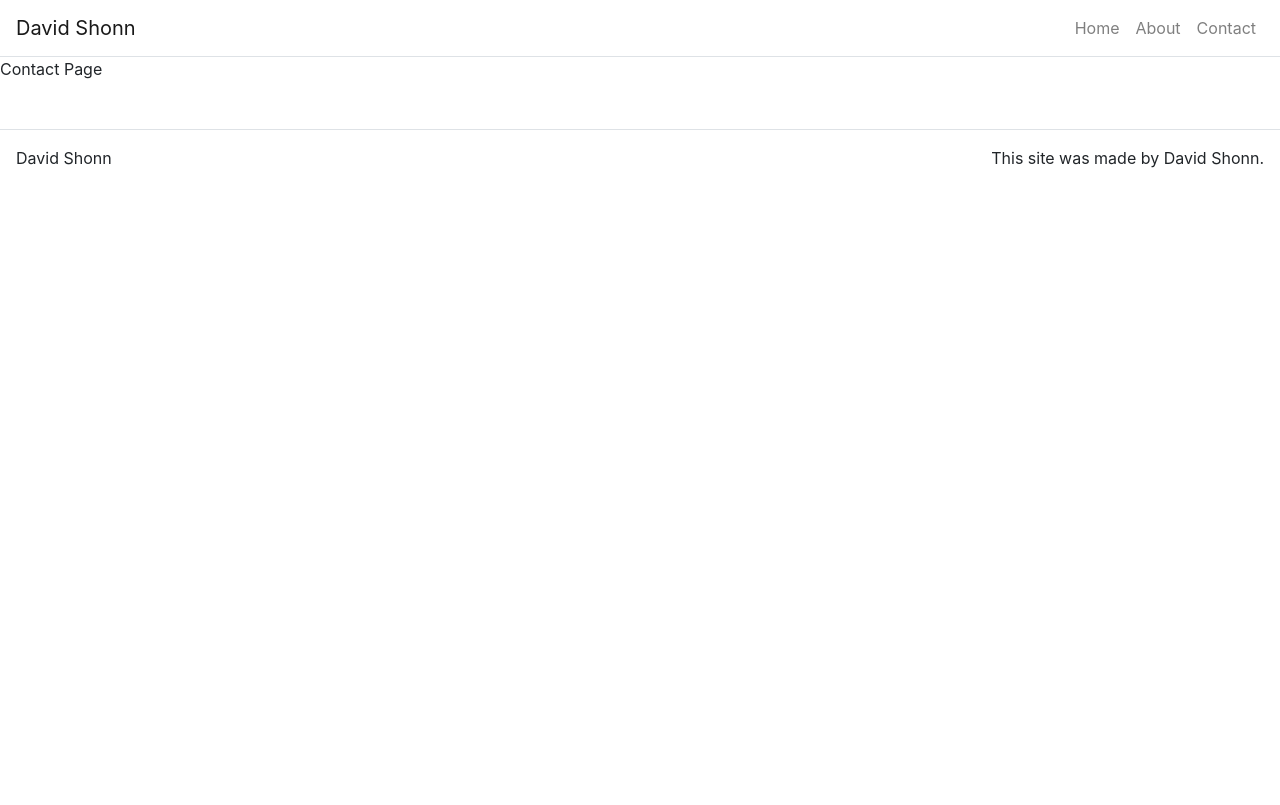
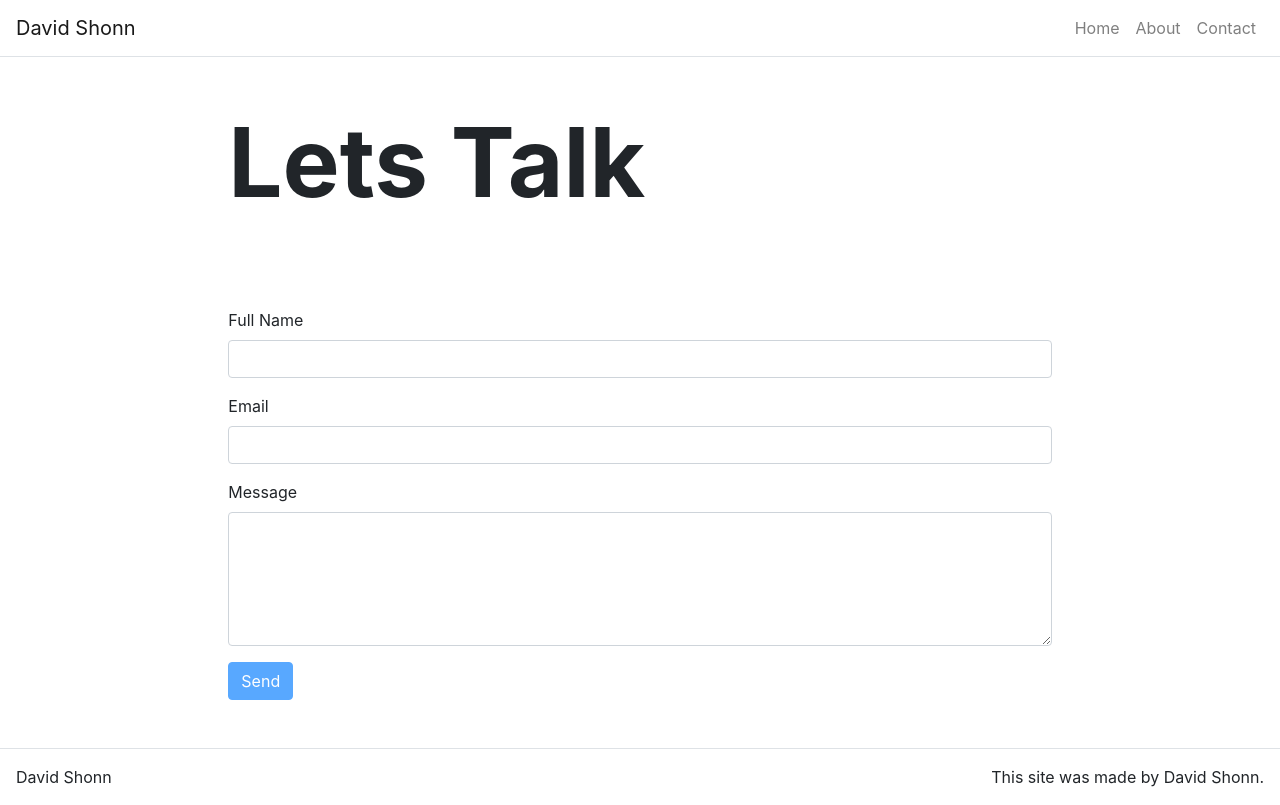
Before and after one commit to davidlshonn/week-20-react-portfolio, a React (Create React App) app in the folder react-portfolio/: page /contact in a window 1280 px wide. Built offline with nearby package versions, Linux system fonts and the light colour scheme.

Commit message:
contact page layout implemented

```diff
--- a/react-portfolio/package.json
+++ b/react-portfolio/package.json
@@ -6,6 +6,7 @@
     "@testing-library/jest-dom": "^5.11.10",
     "@testing-library/react": "^11.2.6",
     "@testing-library/user-event": "^12.8.3",
+    "axios": "^0.21.1",
     "bootstrap": "^4.6.0",
     "react": "^17.0.2",
     "react-bootstrap": "^1.5.2",
--- /dev/null
+++ b/react-portfolio/src/components/Content.js
@@ -0,0 +1,16 @@
+import React from "react";
+import Container from "react-bootstrap/Container";
+import Row from "react-bootstrap/Row";
+import Col from "react-bootstrap/Col";
+
+function Content(props) {
+  return (
+    <Container fluid={true}>
+      <Row className="justify-content-center">
+        <Col md={8}>{props.children}</Col>
+      </Row>
+    </Container>
+  );
+}
+
+export default Content;
--- a/react-portfolio/src/pages/AboutPage.js
+++ b/react-portfolio/src/pages/AboutPage.js
@@ -1,10 +1,25 @@
 import React from "react";
 import Hero from "../components/Hero";
+import Content from "../components/Content";
 
 function AboutPage(props) {
   return (
     <div>
       <Hero title={props.title} />
+
+      <Content>
+        <p>
+          Currently studying part time at The University of Manchester Coding
+          Bootcamp, David also works as Web Designer at ITPS an IT Hardware
+          Reseller.
+        </p>{" "}
+        <p>
+          His focus throughout his education has been user-centered design,
+          studying Graphic Design at college and Transport Product Design at
+          Aston University. Although now would like a more technical role in
+          full stack development.
+        </p>
+      </Content>
     </div>
   );
 }
--- a/react-portfolio/src/pages/ContactPage.js
+++ b/react-portfolio/src/pages/ContactPage.js
@@ -1,7 +1,95 @@
 import React from "react";
+import Content from "../components/Content";
+import Hero from "../components/Hero";
+import Form from "react-bootstrap/Form";
+import Button from "react-bootstrap/Button";
 
-function ContactPage(props) {
-  return <p>Contact Page</p>;
+class ContactPage extends React.Component {
+  constructor(props) {
+    super(props);
+    this.state = {
+      name: "",
+      email: "",
+      message: "",
+      disbled: false,
+      emailSent: null,
+    };
+  }
+
+  handleChange = (event) => {
+    console.log(event);
+    const target = event.target;
+    const value = target.type === "checkbox" ? target.checked : target.value;
+    const name = target.name;
+
+    this.setState({
+      [name]: value,
+    });
+  };
+
+  handleSubmit = (event) => {
+    event.preventDefault();
+    this.setState({
+      disabled: true,
+    });
+  };
+
+  render() {
+    return (
+      <div>
+        <Hero title={this.props.title} />
+        <Content>
+          <Form onSubmit={this.handleSubmit}>
+            <Form.Group>
+              <Form.Label htmlFor="full-name">Full Name</Form.Label>
+              <Form.Control
+                id="full-name"
+                name="name"
+                type="text"
+                value={this.state.name}
+                onChange={this.handleChange}
+              />
+            </Form.Group>
+            <Form.Group>
+              <Form.Label htmlFor="email">Email</Form.Label>
+              <Form.Control
+                id="email"
+                name="email"
+                type="email"
+                value={this.state.name}
+                onChange={this.handleChange}
+              />
+            </Form.Group>
+            <Form.Group>
+              <Form.Label htmlFor="message">Message</Form.Label>
+              <Form.Control
+                id="message"
+                name="message"
+                as="textarea"
+                rows="5"
+                value={this.state.name}
+                onChange={this.handleChange}
+              />
+            </Form.Group>
+            <Button
+              className="d-inline-block"
+              variant="primary"
+              type="submit"
+              disabled="this.state.disabled"
+            >
+              Send
+            </Button>
+            {this.state.emailSent === true && (
+              <p className="d-inline success-msg">Email Sent</p>
+            )}
+            {this.state.emailSent === false && (
+              <p className="d-inline err-msg">Email Not Sent</p>
+            )}
+          </Form>
+        </Content>
+      </div>
+    );
+  }
 }
 
 export default ContactPage;
```
Also changed, not shown: 1 other file (tests, documents, lock files or other folders).
